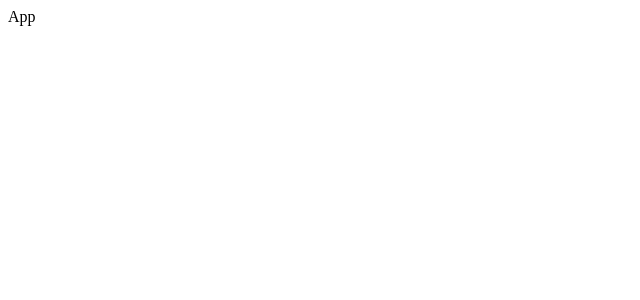
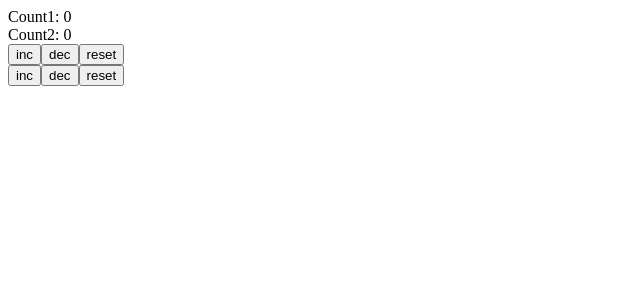
Before and after one commit to GrayHead/dec-2023-react, a React (Create React App) app: page / in a window 1280 px wide. Shown: the top 300 px of the page, without its empty margins (0-640 px from the left). Built offline with nearby package versions, Linux system fonts and the light colour scheme.

Commit message:
lesson7_redux_tool_kit_part1

```diff
--- a/package.json
+++ b/package.json
@@ -8,10 +8,12 @@
     "@testing-library/user-event": "^13.5.0",
     "react": "^18.2.0",
     "react-dom": "^18.2.0",
-    "react-scripts": "5.0.1"
+    "react-scripts": "5.0.1",
+    "react-redux": "^8.0.5",
+    "@reduxjs/toolkit": "^1.9.5"
   },
   "scripts": {
-    "start": "react-scripts start",
+    "start": "BROWSER=None react-scripts start",
     "build": "react-scripts build",
     "test": "react-scripts test",
     "eject": "react-scripts eject"
--- a/src/App.js
+++ b/src/App.js
@@ -1,7 +1,11 @@
+import {ComponentOne, ComponentTwo, Header} from "./components";
+
 const App = () => {
     return (
         <div>
-            App
+            <Header/>
+            <ComponentOne/>
+            <ComponentTwo/>
         </div>
     );
 };
--- /dev/null
+++ b/src/components/ComponentOne.js
@@ -0,0 +1,15 @@
+import {count1Actions} from "../redux";
+import {useDispatch} from "react-redux";
+
+const ComponentOne = () => {
+    const dispatch = useDispatch();
+    return (
+        <div>
+            <button onClick={()=>dispatch(count1Actions.inc())}>inc</button>
+            <button onClick={()=>dispatch(count1Actions.dec())}>dec</button>
+            <button onClick={()=>dispatch(count1Actions.reset())}>reset</button>
+        </div>
+    );
+};
+
+export {ComponentOne};
--- /dev/null
+++ b/src/components/ComponentTwo.js
@@ -0,0 +1,16 @@
+import {useDispatch} from "react-redux";
+import {count2Actions} from "../redux";
+
+const ComponentTwo = () => {
+    const dispatch = useDispatch();
+
+    return (
+        <div>
+            <button onClick={()=>dispatch(count2Actions.inc())}>inc</button>
+            <button onClick={()=>dispatch(count2Actions.dec())}>dec</button>
+            <button onClick={()=>dispatch(count2Actions.reset(555))}>reset</button>
+        </div>
+    );
+};
+
+export {ComponentTwo};
--- /dev/null
+++ b/src/components/Header.js
@@ -0,0 +1,14 @@
+import {useSelector} from "react-redux";
+
+const Header = () => {
+    const {count1} = useSelector(state => state.count1);
+    const {count2} = useSelector(state => state.count2);
+    return (
+        <div>
+            <div>Count1: {count1}</div>
+            <div>Count2: {count2}</div>
+        </div>
+    );
+};
+
+export {Header};
--- /dev/null
+++ b/src/components/index.js
@@ -0,0 +1,3 @@
+export * from './Header';
+export * from './ComponentOne';
+export * from './ComponentTwo'
--- a/src/index.js
+++ b/src/index.js
@@ -1,9 +1,14 @@
 import React from 'react';
 import ReactDOM from 'react-dom/client';
+import {Provider} from "react-redux";
 
 import App from './App';
+import {setupStore} from "./redux";
 
 const root = ReactDOM.createRoot(document.getElementById('root'));
+const store = setupStore();
 root.render(
-    <App/>
+    <Provider store={store}>
+        <App/>
+    </Provider>
 );
--- /dev/null
+++ b/src/redux/index.js
@@ -0,0 +1,2 @@
+export * from './slices';
+export * from './store';
--- /dev/null
+++ b/src/redux/slices/count1.slice.js
@@ -0,0 +1,32 @@
+import {createSlice} from "@reduxjs/toolkit";
+
+const initialState = {
+    count1: 0,
+};
+
+const slice = createSlice({
+    name: 'count1Slice',
+    initialState,
+    reducers: {
+        inc: state => {
+            state.count1 += 1
+        },
+        dec: state => {
+            state.count1 -= 1
+        },
+        reset:state => {
+            state.count1 = 0
+        }
+    }
+});
+
+const {reducer:count1Reducer, actions} = slice;
+
+const count1Actions = {
+    ...actions
+}
+
+export {
+    count1Reducer,
+    count1Actions
+}
--- /dev/null
+++ b/src/redux/slices/count2.clice.js
@@ -0,0 +1,31 @@
+import {createSlice} from "@reduxjs/toolkit";
+
+const initialState = {
+    count2:0
+};
+const slice = createSlice({
+    name:'count2Slice',
+    initialState,
+    reducers:{
+        inc:state => {
+            state.count2+=1
+        },
+        dec:state => {
+            state.count2-=1
+        },
+        reset:(state, action) => {
+            state.count2 = action.payload
+        }
+    }
+});
+
+const {reducer:count2Reducer, actions} = slice;
+
+const count2Actions = {
+    ...actions
+}
+
+export {
+    count2Reducer,
+    count2Actions
+}
--- /dev/null
+++ b/src/redux/slices/index.js
@@ -0,0 +1,2 @@
+export * from './count1.slice';
+export * from './count2.clice';
--- /dev/null
+++ b/src/redux/store.js
@@ -0,0 +1,16 @@
+import {combineReducers, configureStore} from "@reduxjs/toolkit";
+
+import {count1Reducer, count2Reducer} from "./slices";
+
+const rootReducer = combineReducers({
+    count1: count1Reducer,
+    count2: count2Reducer
+});
+
+const setupStore = () => configureStore({
+    reducer: rootReducer
+});
+
+export {
+    setupStore
+}
```
